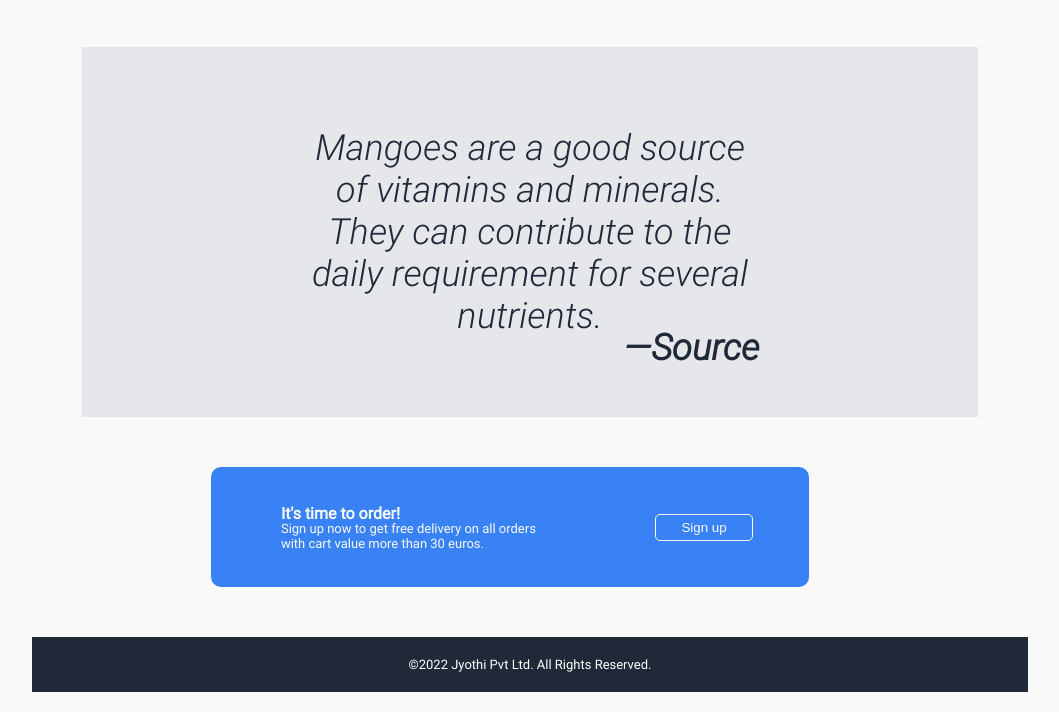
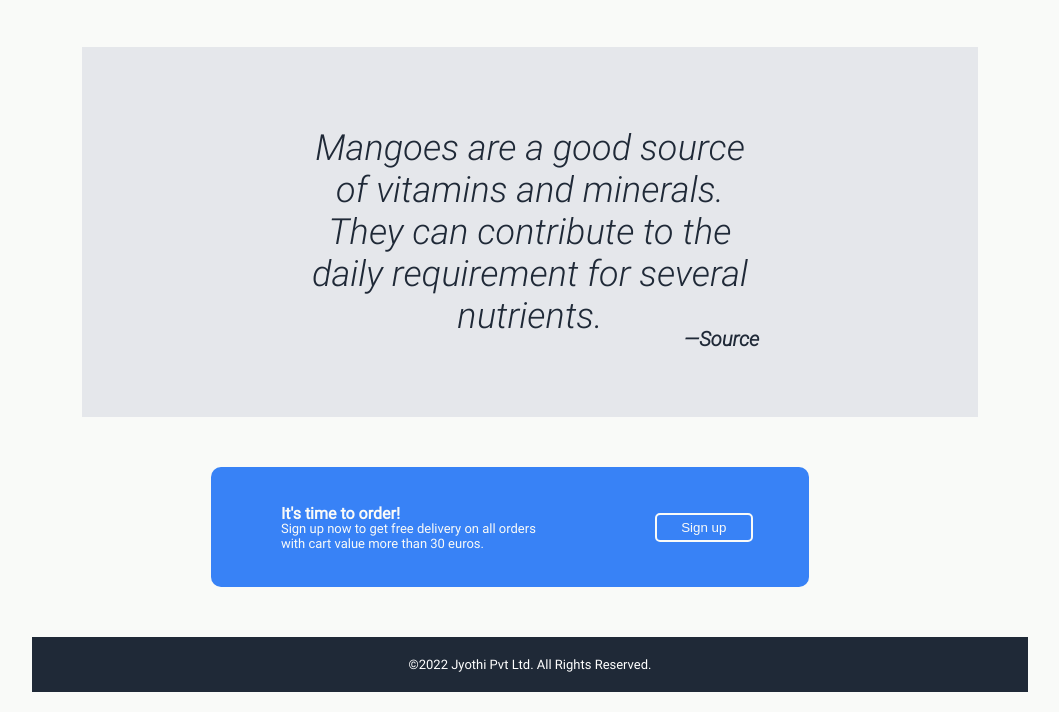
Before and after one commit to jyothigangula12/css-assignment, a plain HTML site: page index.html in a window 1280 px wide. Shown: the part 920-1632 px from the top of the page, without its empty margins (110-1169 px from the left). Drawn offline with Linux system fonts and the light colour scheme.

Commit message:
first commit

```diff
--- a/css/style.css
+++ b/css/style.css
@@ -124,7 +124,8 @@ figure {
 .left {
   float: right;
   margin-top: -20px;
-  font-weight: bold;
+  font-size: 20px;
+  font-weight: bolder;
 }
 .card {
   width: 60%;
@@ -149,7 +150,7 @@ figure {
   padding: 5px 15px;
   border-radius: 5px;
   background-color: #3882f6;
-  border: 1px solid #f9faf8;
+  border: 2px solid #f9faf8;
   color: #f9faf8;
   width: 120px;
 }
```
